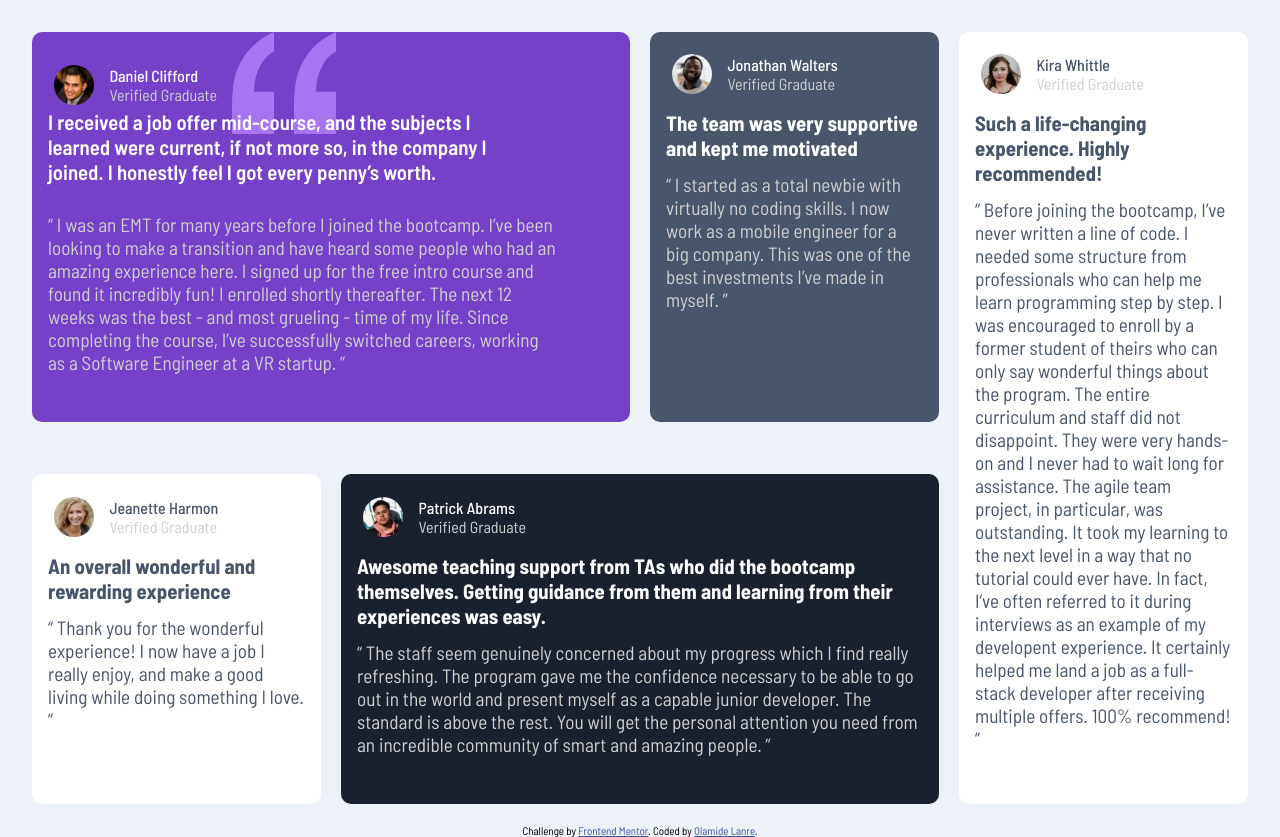
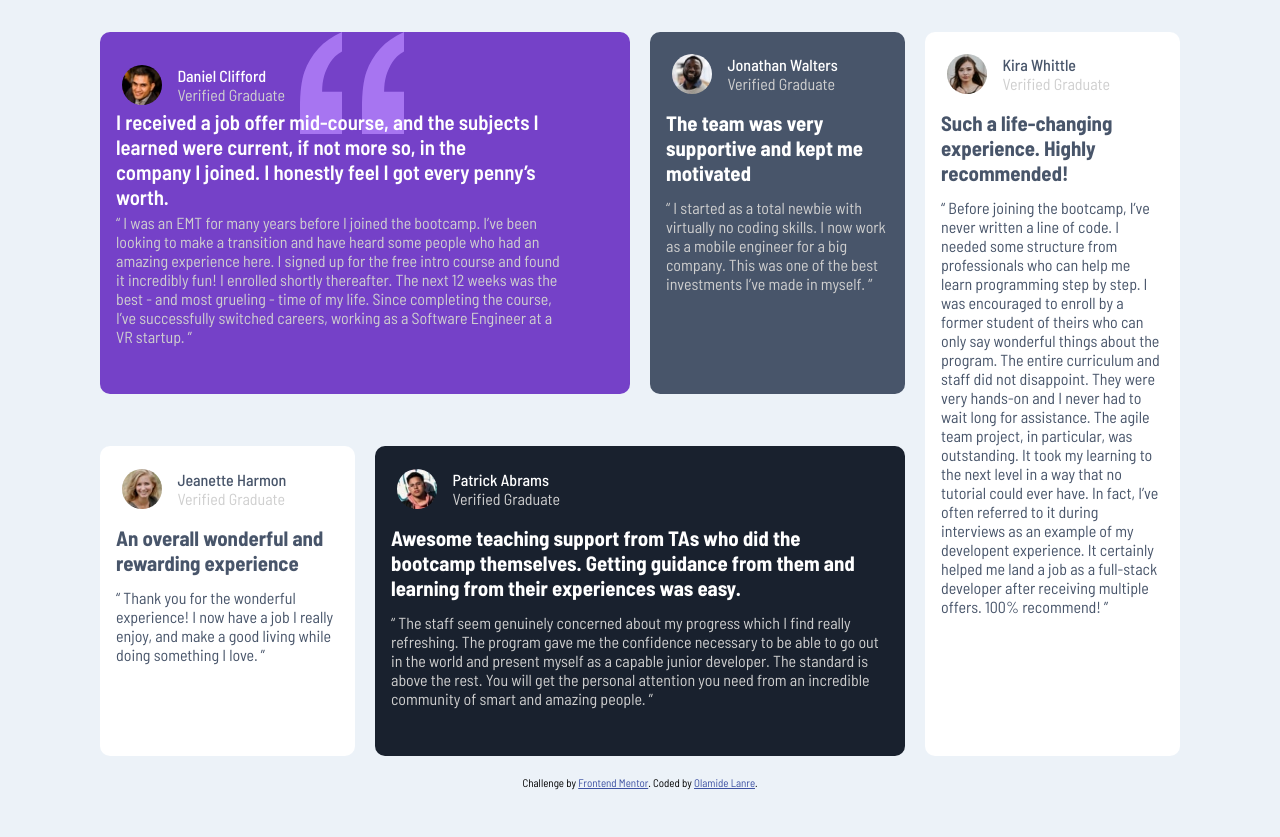
Before and after one commit to OlamideLanre/Testimonial-grid-section, a plain HTML site: page index.html in a window 1280 px wide. After the commit the page ends 800 px from the top, so only its background shows below. Drawn offline with Linux system fonts and the light colour scheme.

Commit message:
modified

```diff
--- a/style.css
+++ b/style.css
@@ -15,11 +15,16 @@
 }
 body{
     background-color: var(--Lightgrayishblue);
+
+}
+.container{
+    width: 100%;
+    max-width: 1200px;
 }
 .testimonial{
     display: flex;
     flex-direction: column;
-    width: 95%;
+    width: 90%;
     margin: 0 auto;
 }
 .daniel .card{
@@ -73,7 +78,7 @@ body{
     font-weight: 600;
     /* margin-bottom: 10px; */
     position: absolute;
-    top: -19%;
+    top: -18%;
     /* margin-top: 10px; */
     /* margin: 8px 0 0 8px; */
 }
@@ -162,9 +167,10 @@ body{
         grid-row: 1 / span 2;
         grid-column: 4;
     }
-    .testimonial-content p{
-        font-size: 1.2em;
+    .container{
+        margin: 0 auto;
     }
+
  /* .daniel #quoteDiv2{
         background-image: url('images/bg-pattern-quotation.svg');
         background-size: contain;
@@ -192,5 +198,8 @@ body{
     .testimonial-content p{
         font-size: 1.3em;
     }
+    .container{
+        margin: 0 auto;
+    }
 
 }
```
